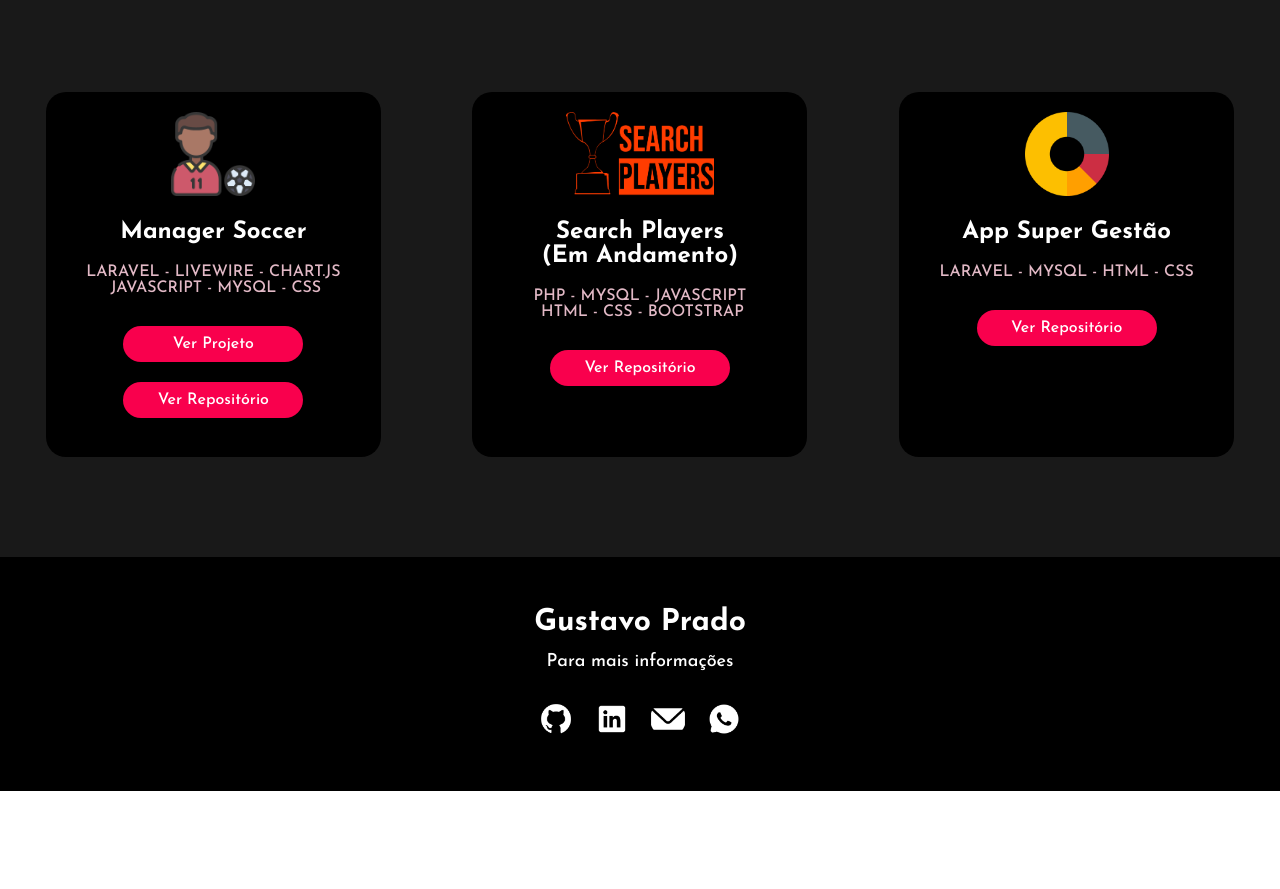
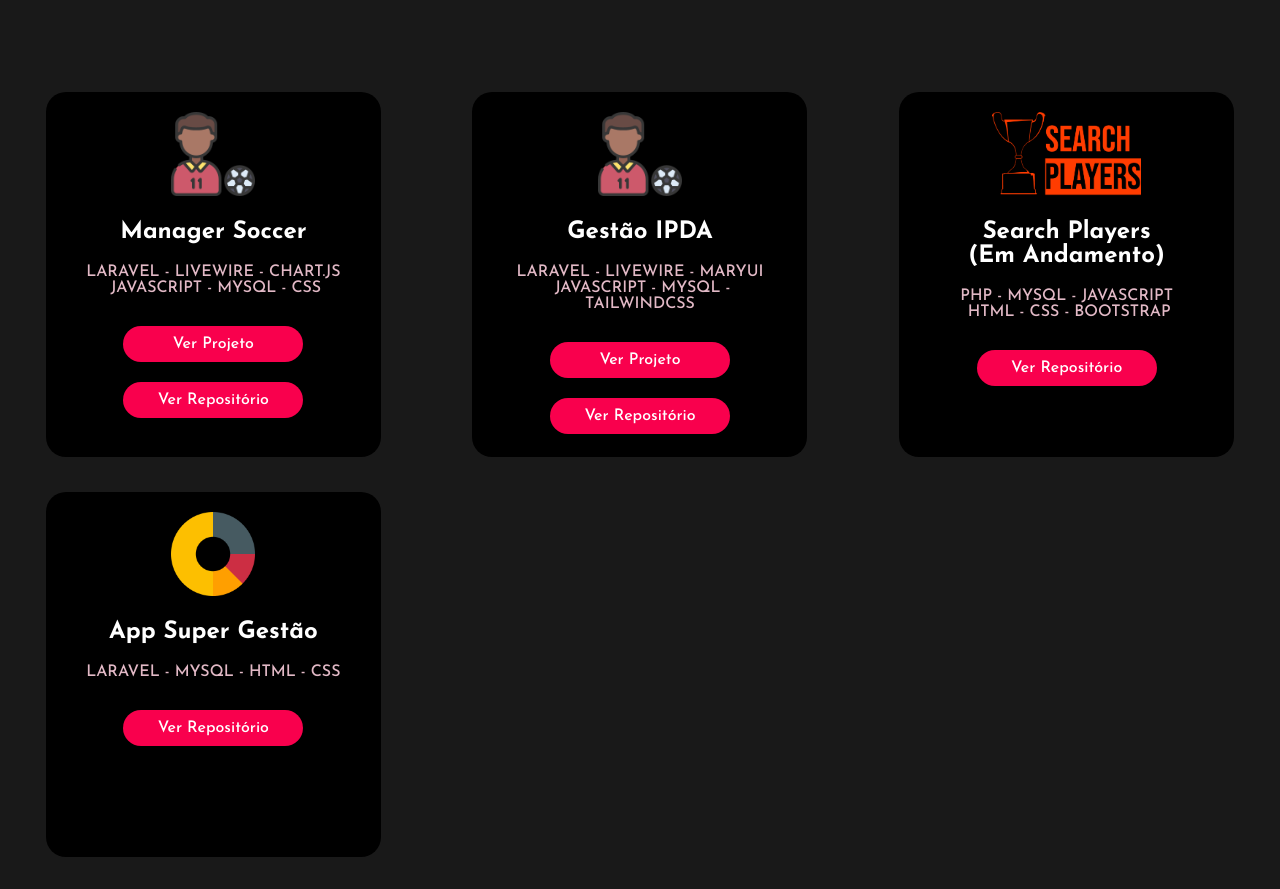
Before and after one commit to GustavoPrado20/portifolio, a plain HTML site: page portifolio/index.html in a window 1280 px wide. Shown: the part 3913-4802 px from the top of the page. Before the commit the page ends 4704 px from the top, so only its background shows below. Drawn offline with Linux system fonts and the light colour scheme.

Commit message:
Update index.html

```diff
--- a/portifolio/index.html
+++ b/portifolio/index.html
@@ -123,6 +123,17 @@
 
                     <section class="card">
                         <figure>
+                            <img src="./public/img/icons8-futebol-100.png" alt="Logo Projeto">
+                        </figure>
+
+                        <h5>Gestão IPDA</h5>
+                        <p>LARAVEL - LIVEWIRE - MARYUI &nbspJAVASCRIPT - MYSQL - TAILWINDCSS</p>
+                        <a href="https://ipda-igarata-gestao.special-super-offer-of-the-day.com/" target="_blank">Ver Projeto</a>
+                        <a href="" target="_blank" class="btn-unico">Ver Repositório</a>
+                    </section>
+
+                    <section class="card">
+                        <figure>
                             <img src="./public/img/logo_light.png" alt="Logo Projeto">
                         </figure>
                         <h5>Search Players <br> (Em Andamento)</h5>
```
